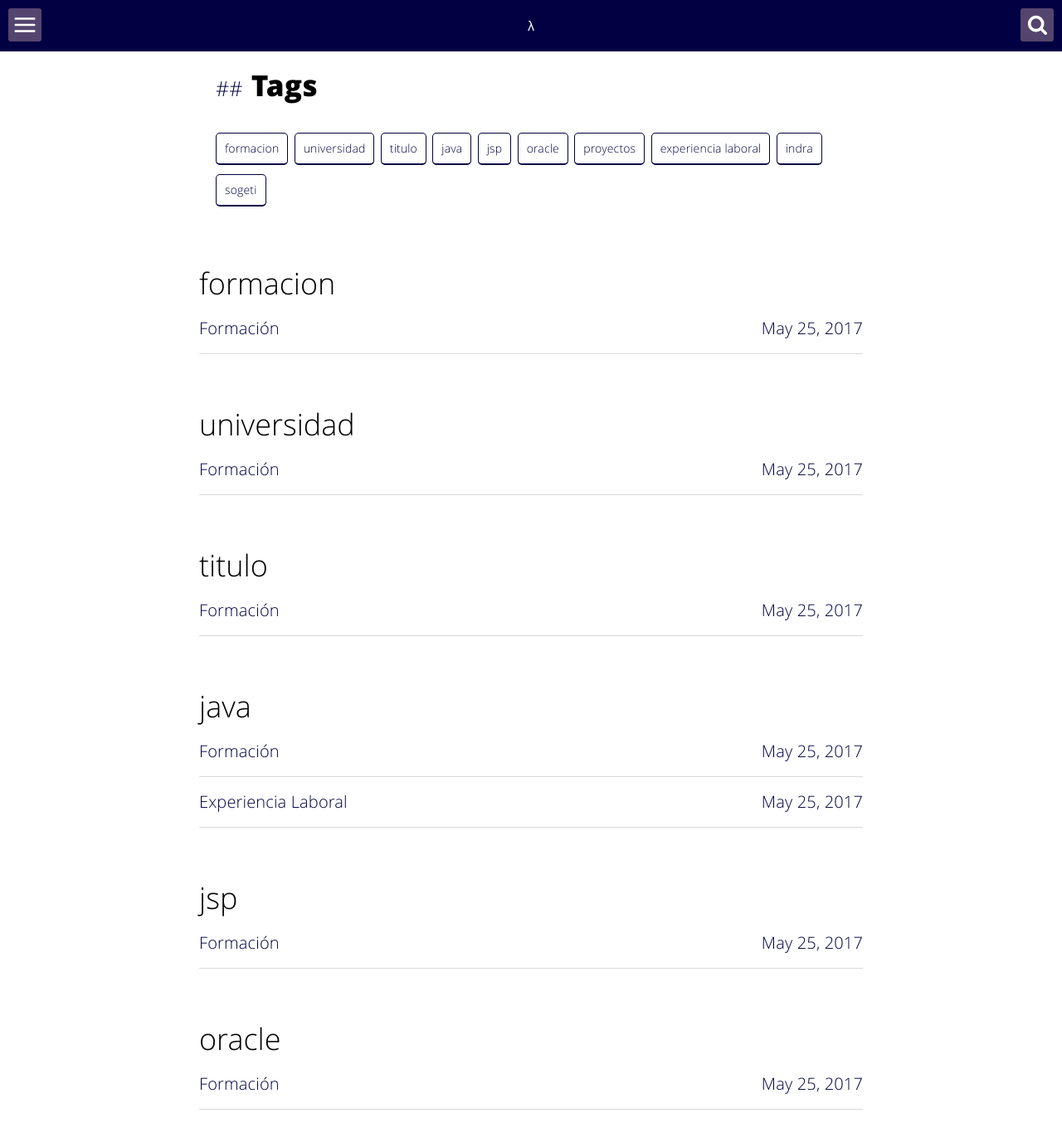
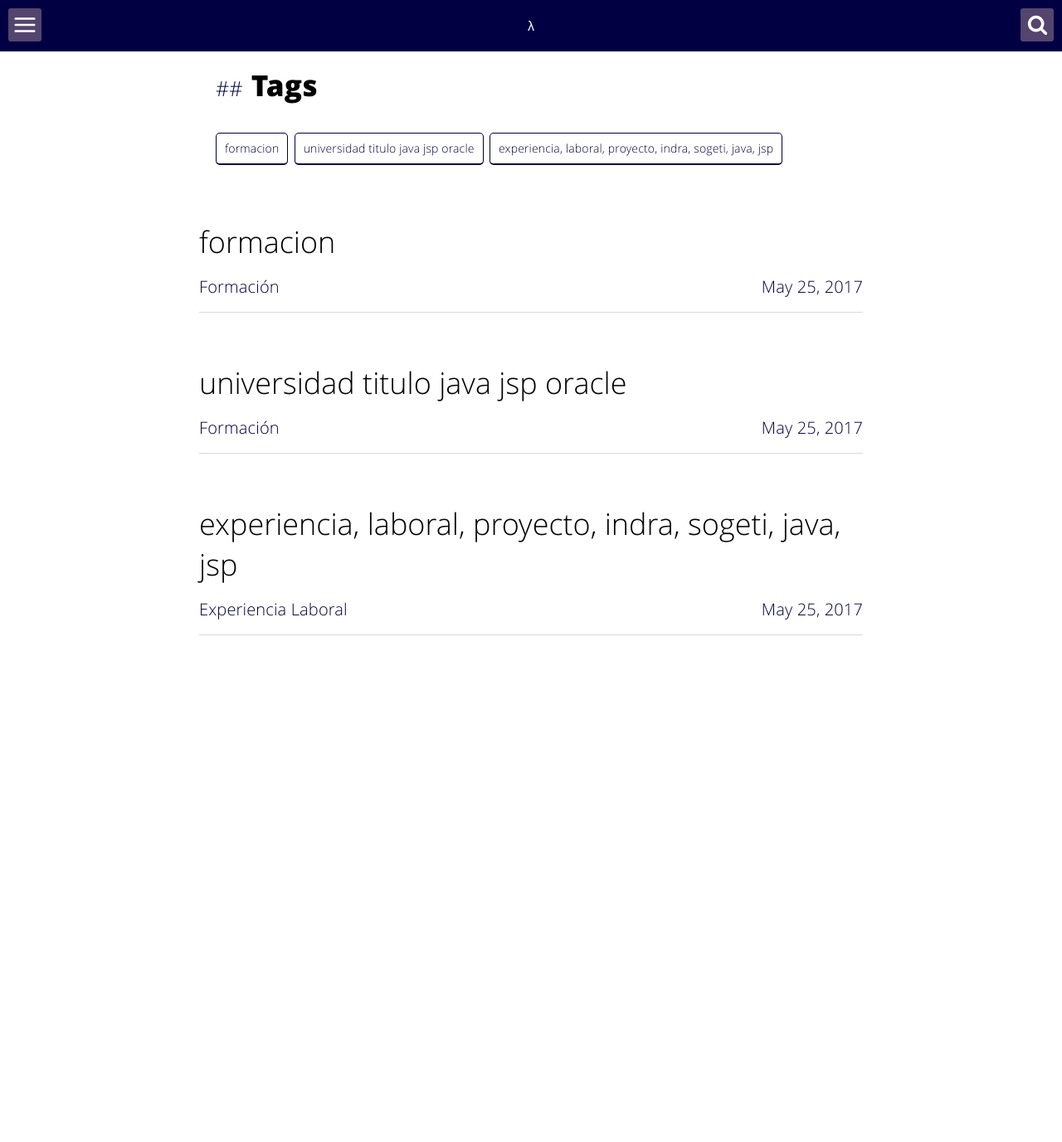
Before and after one commit to jmlorenzo50/jmlorenzo50.github.io, a Jekyll site: the page built from tags.html, in a window 1280 px wide and 1400 px high. Shown: the top 1377 px of the window at 83% size. Built offline with Jekyll 4.4.1, drawn with Linux system fonts in a browser that asks for light colours; some of the changed text lies outside the part shown.

Commit message:
Cambios
Cambios

```diff
--- a/_posts/2017-05-25-proyectos.md
+++ b/_posts/2017-05-25-proyectos.md
@@ -4,11 +4,7 @@ title:  "Experiencia Laboral"
 image: ''
 date:   2017-05-25 00:06:32
 tags:
-- proyectos
-- experiencia laboral
-- indra
-- sogeti
-- java
+- experiencia, laboral, proyecto, indra, sogeti, java, jsp
 description: ''
 categories:
 - Learn Jekyll
```
Also changed, not shown: _posts/2017-05-25-formacion.md (+1 -5 lines).
